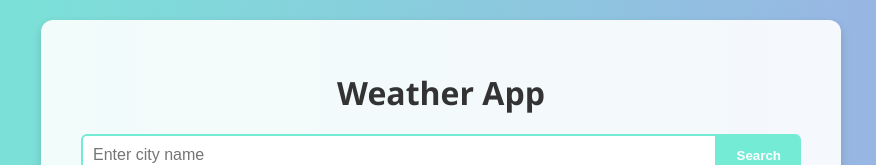
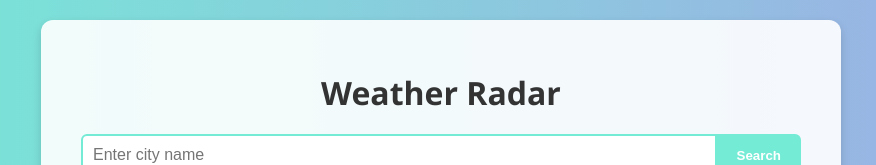
Before and after one commit to Squiggy0007/weather-app, a plain HTML site: page index.html in a window 1280 px wide. Shown: the top 165 px of the page, without its empty margins (199-1075 px from the left). Drawn offline with Linux system fonts and the light colour scheme.

Commit message:
Update index.html
-Removed "app" from header -Added "Radar" to header

```diff
--- a/index.html
+++ b/index.html
@@ -8,7 +8,7 @@
 </head>
 <body>
   <div class="container">
-    <h1>Weather App</h1>
+    <h1>Weather Radar</h1>
     <form id="search-form">
       <input
         type="text"
```
